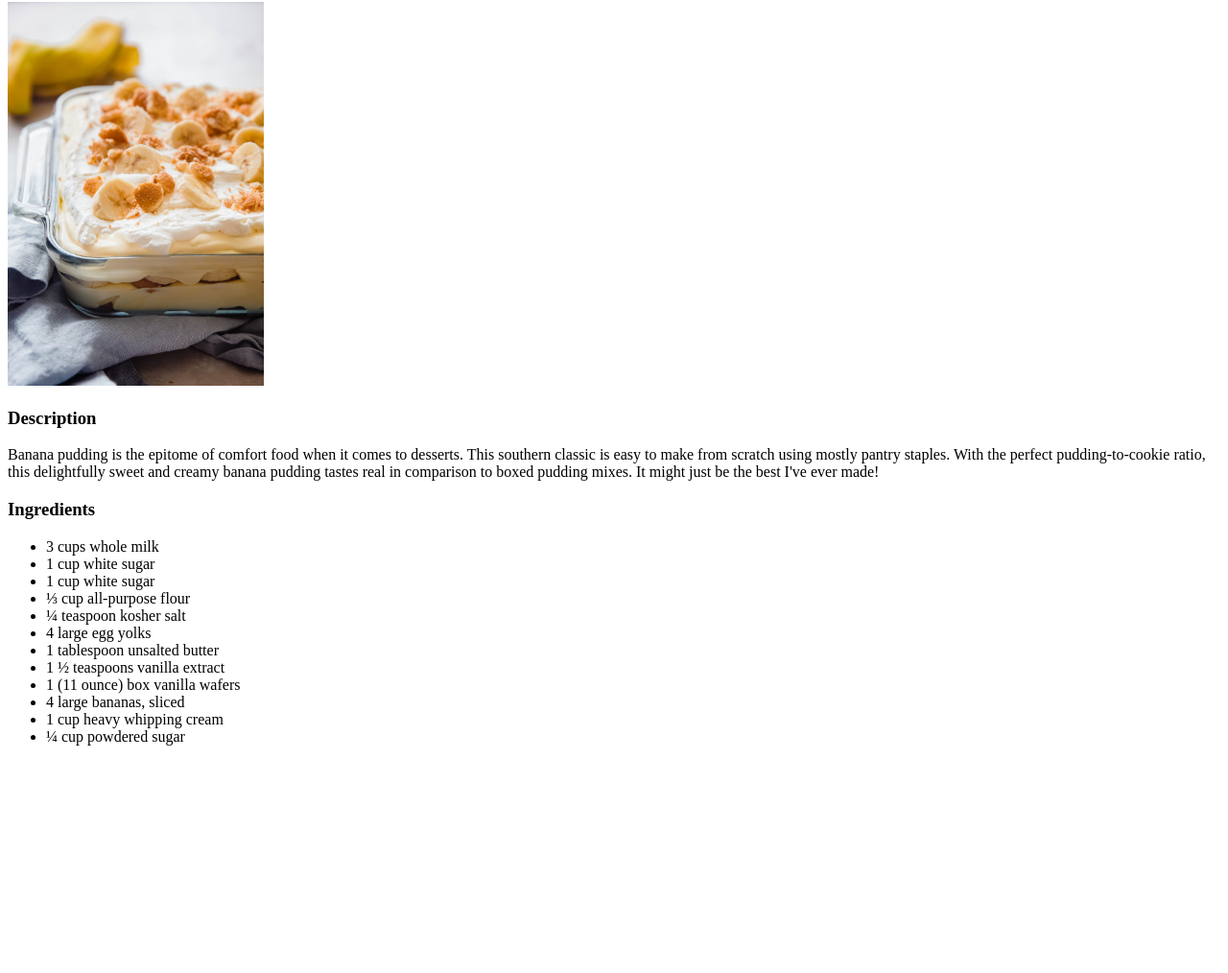
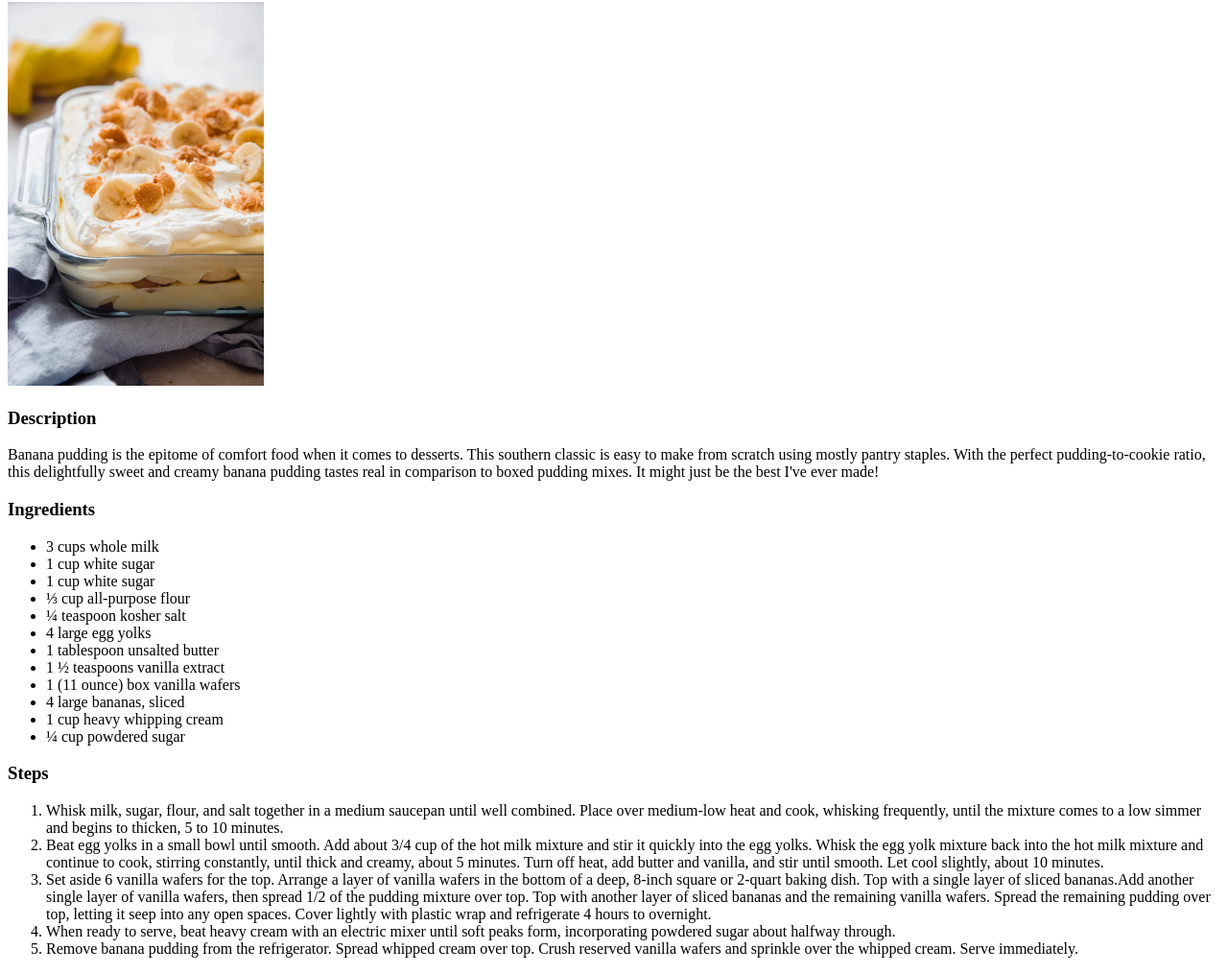
Before and after one commit to Malcolm-Knox/odin-recipes, a plain HTML site: page recipes/bananapudding.html in a window 1280 px wide. Shown: the part 78-1092 px from the top of the page at 96% size. Before the commit the page ends 871 px from the top, so only its background shows below. Drawn offline with Linux system fonts and the light colour scheme.

Commit message:
Added steps to make the recipes

```diff
--- a/recipes/bananapudding.html
+++ b/recipes/bananapudding.html
@@ -38,6 +38,29 @@
         <li>¼ cup powdered sugar</li>
     </ul>
 
+    <h3>Steps</h3>
+    <ol>
+        <li>Whisk milk, sugar, flour, and salt together in a medium saucepan until well combined.
+            Place over medium-low heat and cook, whisking frequently,
+            until the mixture comes to a low simmer and begins to thicken, 5 to 10 minutes.</li>
+
+        <li>Beat egg yolks in a small bowl until smooth.
+            Add about 3/4 cup of the hot milk mixture and stir it quickly into the egg yolks.
+            Whisk the egg yolk mixture back into the hot milk mixture and continue to cook, stirring constantly,                  until thick and creamy, about 5 minutes. Turn off heat, add butter and vanilla, and stir until smooth.
+            Let cool slightly, about 10 minutes.</li>
+
+        <li>Set aside 6 vanilla wafers for the top. Arrange a layer of vanilla wafers in the bottom of a deep,
+            8-inch square or 2-quart baking dish. Top with a single layer of sliced bananas.Add another single layer of vanilla wafers, then
+            spread 1/2 of the pudding mixture over top. Top with another layer of sliced bananas and the remaining vanilla wafers.
+            Spread the remaining pudding over top, letting it seep into any open spaces. Cover lightly with plastic wrap
+            and refrigerate 4 hours to overnight.</li>
+
+        <li>When ready to serve, beat heavy cream with an electric mixer until soft peaks form, incorporating powdered sugar about halfway through.</li>
+
+        <li>Remove banana pudding from the refrigerator. Spread whipped cream over top.
+            Crush reserved vanilla wafers and sprinkle over the whipped cream. Serve immediately.</li>
+    </ol>
+
 </body>
 
 </html>
```
